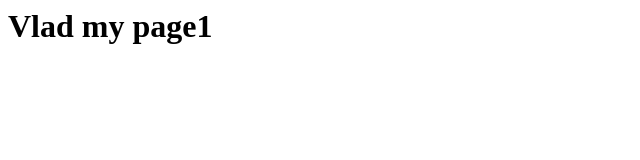
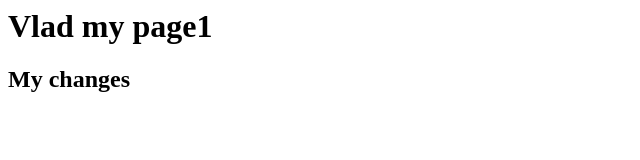
Before and after one commit to vlad-cat/goit-markup-hw-01, a plain HTML site: page index.html in a window 1280 px wide. Shown: the whole page, without its empty margins (0-640 px from the left). Drawn offline with Linux system fonts and the light colour scheme.

Commit message:
My changes

```diff
--- a/index.html
+++ b/index.html
@@ -1,5 +1,6 @@
 <html>
     <body>
         <h1>Vlad my page1</h1>
+        <h2>My changes</h2>
     </body>
 </html>
```
